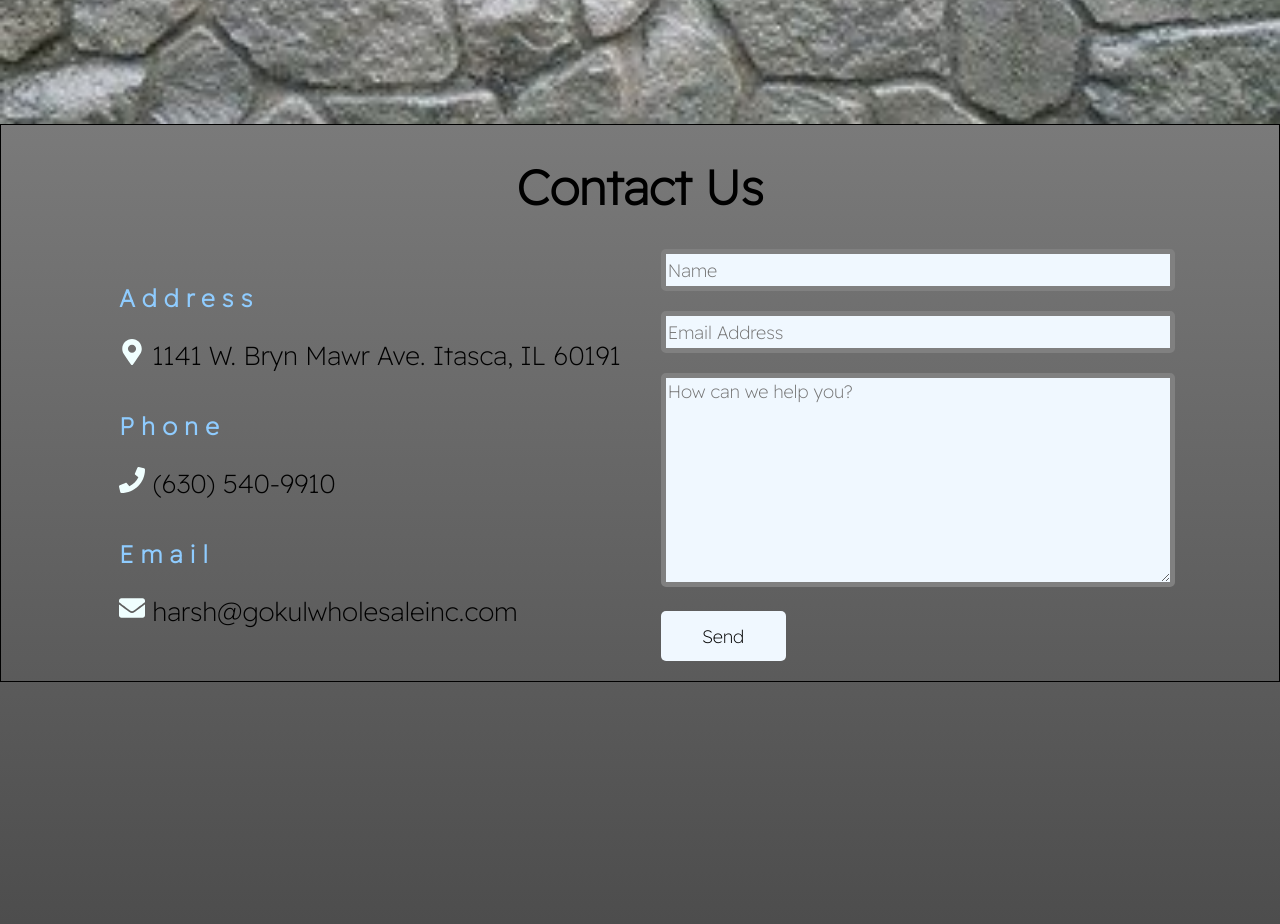
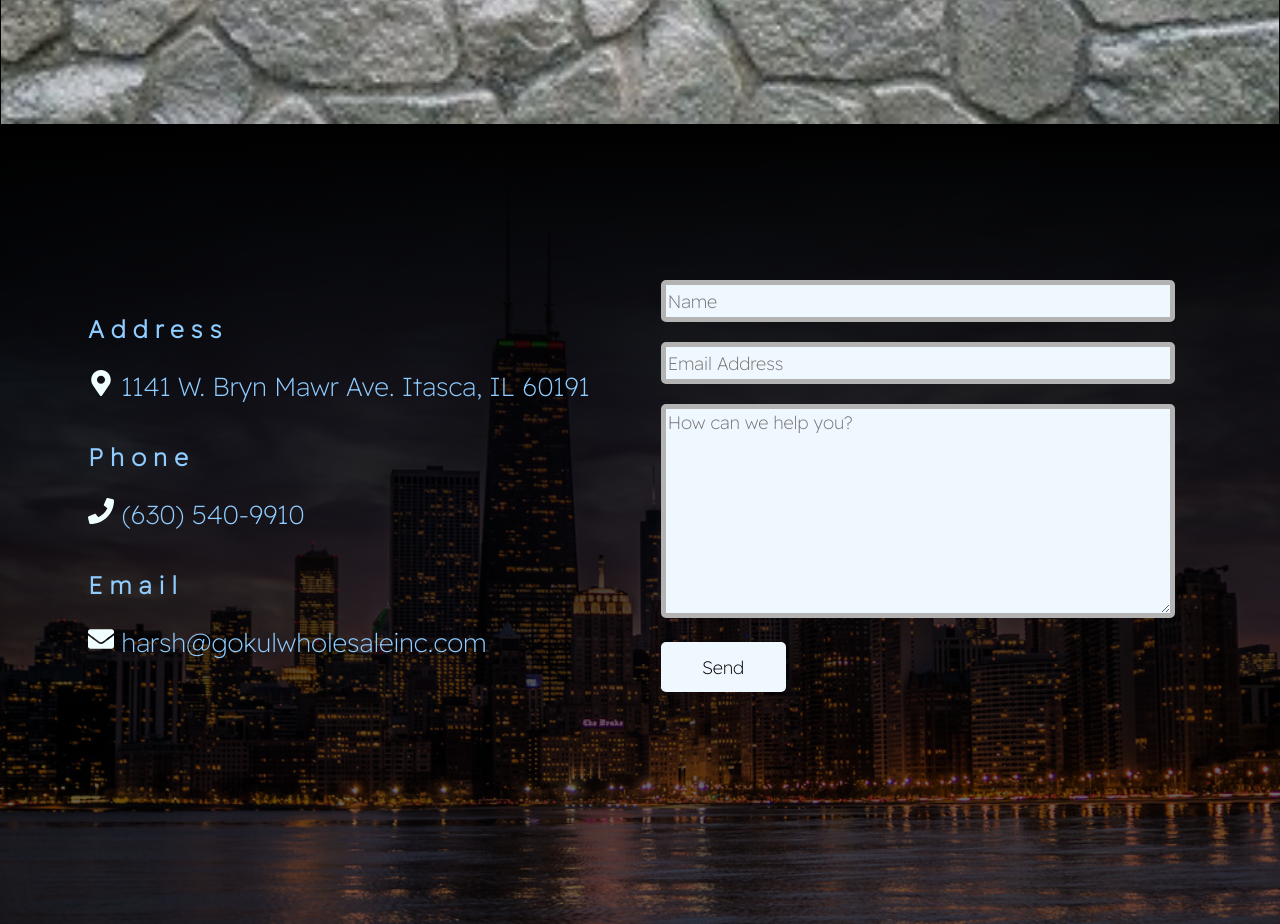
Before and after one commit to jacjanowski/gokul-wholesale, a React (Create React App) app: page / in a window 1280 px wide. Shown: the part 1540-2464 px from the top of the page. Built offline with nearby package versions, Linux system fonts and the light colour scheme.

Commit message:
add styling and iex opacity on contact page.

```diff
--- a/src/Components/Email.css
+++ b/src/Components/Email.css
@@ -9,7 +9,7 @@ input,
 #textarea {
   margin-bottom: 20px;
   border-radius: 5px;
-  border: 5px solid gray;
+  border: 5px solid rgb(179, 179, 179);
   font-family: "Readex Pro", sans-serif;
   background-color: aliceblue;
   transition: 0.3s;
@@ -72,6 +72,13 @@ form {
   margin: auto;
 }
 
+#form-container {
+  border: 1px solid black;
+  border-radius: 20px;
+  background-color: rgb(160, 160, 160);
+  padding: 30px;
+}
+
 form * {
   width: 100%;
   /* margin: auto; */
@@ -97,15 +104,17 @@ p {
 }
 
 .column:nth-of-type(1) p {
+  color: rgb(143, 204, 255);
   margin-bottom: 1.5em;
 }
 
 p a {
   text-decoration: none;
-  color: black;
+  color: rgb(143, 204, 255);
+
 }
 p a:hover {
-  color: lightskyblue;
+  color: rgb(138, 138, 138);
   transition: 0.5s;
 }
 svg {
@@ -120,15 +129,7 @@ input[type="submit"] {
   width: 25%;
   height: 50px;
   border: none;
-  /* -webkit-transition: background-color .3s ease-in-out;
-  -moz-transition: background-color .3s ease-in-out;
-  -o-transition: background-color .3s ease-in-out;
-  transition: background-color .3s ease-in-out;
 
-  -webkit-transition: box-shadow .3s ease-in-out;
-  -moz-transition: box-shadow .3s ease-in-out;
-  -o-transition: box-shadow .3s ease-in-out;
-  transition: box-shadow .3s ease-in-out; */
 }
 
 input[type="submit"]:hover {
--- a/src/Components/Email.js
+++ b/src/Components/Email.js
@@ -81,7 +81,7 @@ export default function Email() {
       </Fade>
 
       {/* id="contact-form" ref={form} onSubmit={sendEmail} */}
-      <div className="column">
+      <div className="column" id="form-container">
         {status && alertMessage}
         <Fade right cascade>
           <form id="contact-form" ref={form} onSubmit={test}>
--- a/src/Components/Information.css
+++ b/src/Components/Information.css
@@ -22,17 +22,10 @@ html, body {
 .container {
     border: 1px solid black;
 }
-#home {
-    /* background-image: url("../../public/gokul-images/building.jpeg"); */
+#about .container, #contact .container {
+    height: 100%;
+}
 
-    /* Create the parallax scrolling effect */
-    background-attachment: fixed;
-    background-position: center;
-    background-repeat: no-repeat;
-    background-size: cover;
-    position: relative;
-    padding-top: 5%;
-}
 
 
 #about {
@@ -47,18 +40,40 @@ html, body {
 }
 
 #contact {
-    background: rgb(122,122,122);
-    background: linear-gradient(180deg, rgba(122,122,122,1) 0%, rgba(77,77,77,1) 100%);
+    /* background-image: url("../../public/gokul-images/building.jpeg"); */
+
+    /* Create the parallax scrolling effect */
+    background-attachment: fixed;
+    background-position: center;
+    background-repeat: no-repeat;
+    background-size: cover;
+    position: relative;
 
 }
-#home .container {
-    text-align: center;
+
+#contact::before {
+    content: "";
+    /* background-image: url('../../public/gokul-images/city.jpeg'); */
+    background-image: linear-gradient(rgb(0, 0, 0),rgba(0, 0, 0, 0.5)) , url('../../public/gokul-images/city.jpeg');
+    background-size: cover;
+    position: absolute;
+    top: 0px;
+    right: 0px;
+    bottom: 0px;
+    left: 0px;
+}
+#home {
+    /* background-image: url("../../public/gokul-images/building.jpeg"); */
+
+    /* Create the parallax scrolling effect */
+    background-attachment: fixed;
+    background-position: center;
+    background-repeat: no-repeat;
+    background-size: cover;
     position: relative;
-    margin: 0 25%;
-    background-color: rgba(245, 245, 245, 0.7);
-    border: 2px solid black;
-    border-radius: 10px;
+    padding-top: 5%;
 }
+
 #home::before {
     content: "";
     background-image: url('../../public/gokul-images/building.jpeg');
@@ -69,6 +84,14 @@ html, body {
     bottom: 0px;
     left: 0px;
     opacity: 0.6;
+}
+#home .container {
+    text-align: center;
+    position: relative;
+    margin: 0 25%;
+    background-color: rgba(245, 245, 245, 0.7);
+    border: 2px solid black;
+    border-radius: 10px;
 }
 #logo {
     height: 300px;
```
Also changed, not shown: public/gokul-images/city.jpeg (added).
